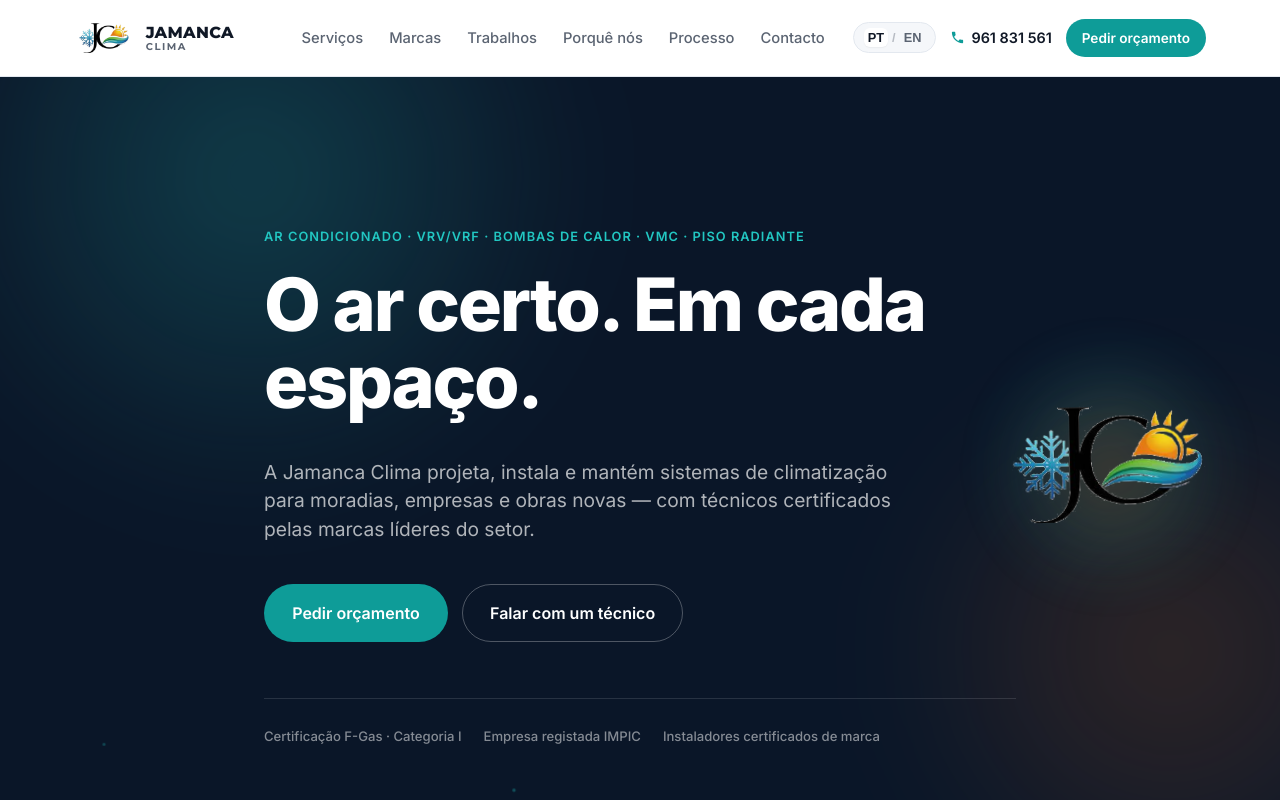
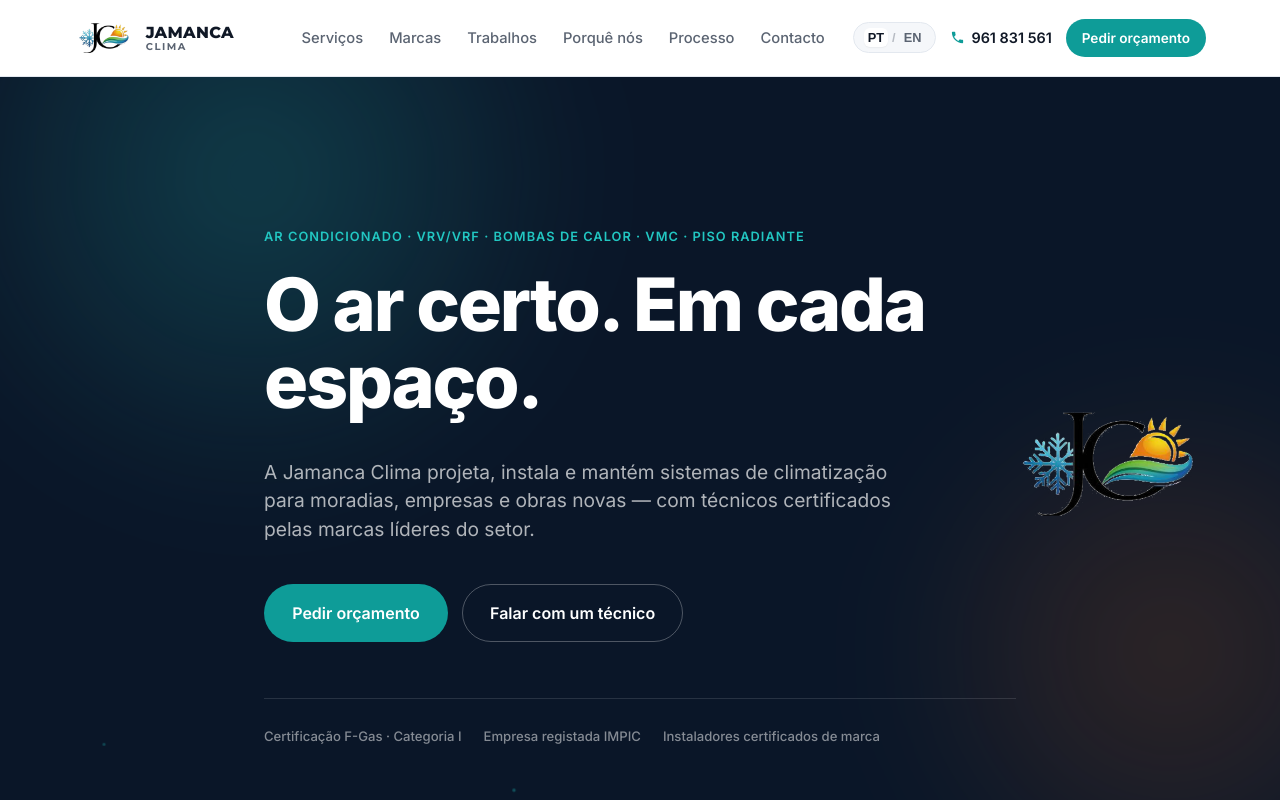
Before and after one commit to hp-ga/jamanca-clima, a plain HTML site: page index.html in a window 1280 px wide. Shown: the top 800 px of the page. Drawn offline with Linux system fonts and the light colour scheme.

Commit message:
Remove glow desfocado atras do logo no hero, fica mais limpo

```diff
--- a/index.html
+++ b/index.html
@@ -70,7 +70,6 @@
     <span class="hero-particles" aria-hidden="true"><i></i><i></i><i></i><i></i><i></i><i></i></span>
 
     <div class="hero-visual" aria-hidden="true">
-      <span class="hero-logo-glow"></span>
       <img src="assets/logo-icon.png" alt="" class="hero-logo-mark">
     </div>
 
--- a/styles.css
+++ b/styles.css
@@ -125,30 +125,19 @@ img,svg{display:block;max-width:100%}
   display:flex;align-items:center;justify-content:center;
 }
 .hero-logo-mark{
-  width:78%;height:auto;position:relative;z-index:1;
-  filter:drop-shadow(0 20px 50px rgba(0,0,0,.35));
+  width:70%;height:auto;
   animation:logoFloat 6s ease-in-out infinite;
 }
-.hero-logo-glow{
-  position:absolute;width:70%;aspect-ratio:1;border-radius:50%;
-  background:radial-gradient(circle, rgba(249,183,94,.35), rgba(34,199,194,.18) 55%, transparent 75%);
-  filter:blur(30px);
-  animation:logoGlow 6s ease-in-out infinite;
-}
 @keyframes logoFloat{
-  0%,100%{transform:translateY(0) rotate(-2deg)}
-  50%{transform:translateY(-14px) rotate(2deg)}
-}
-@keyframes logoGlow{
-  0%,100%{opacity:.7;transform:scale(1)}
-  50%{opacity:1;transform:scale(1.12)}
+  0%,100%{transform:translateY(0)}
+  50%{transform:translateY(-14px)}
 }
 
 @media (max-width:1100px){.hero-visual{display:none}}
 @media (prefers-reduced-motion: reduce){
   .hero::before{animation:none}
   .hero-particles{display:none}
-  .hero-logo-mark,.hero-logo-glow{animation:none}
+  .hero-logo-mark{animation:none}
 }
 
 .hero-inner{position:relative;z-index:1;max-width:800px}
```
